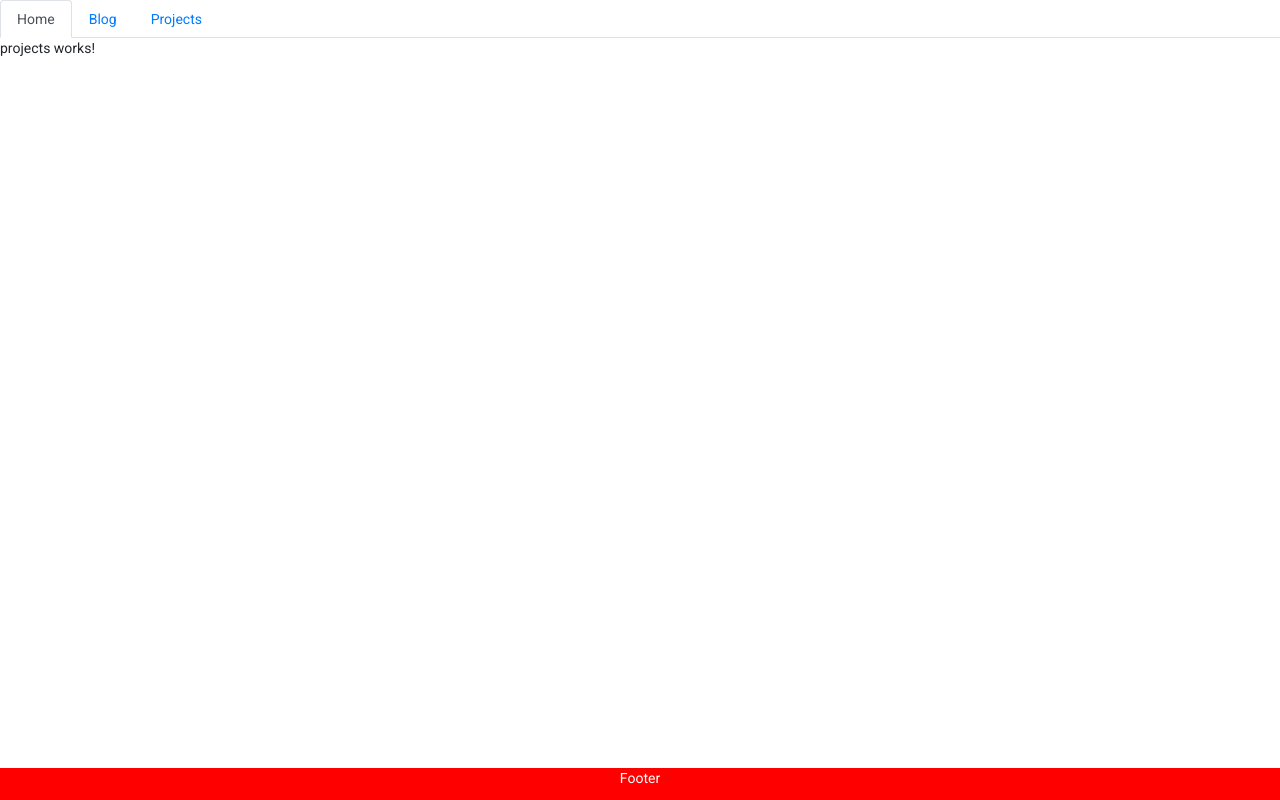
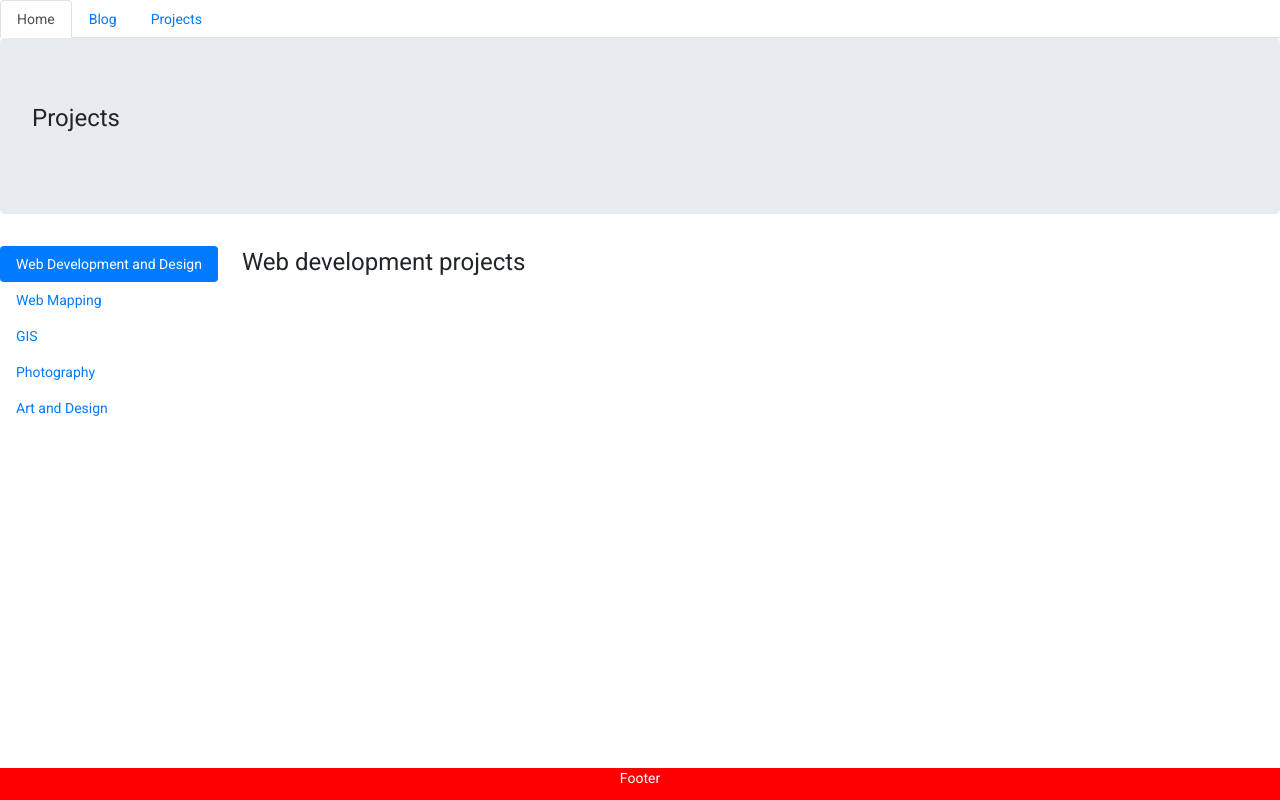
Before and after one commit to LiamOsler/angular-portfolio, an Angular app in the folder liamosler.ca/homepage/: page /projects in a window 1280 px wide. Built offline with nearby package versions, Linux system fonts and the light colour scheme.

Commit message:
Added sidebar navigation

```diff
--- a/liamosler.ca/homepage/package.json
+++ b/liamosler.ca/homepage/package.json
@@ -31,6 +31,7 @@
     "@angular-devkit/build-angular": "~12.1.1",
     "@angular/cli": "~12.1.1",
     "@angular/compiler-cli": "~12.1.1",
+    "@types/bootstrap": "^5.0.17",
     "@types/jasmine": "~3.6.0",
     "@types/node": "^12.11.1",
     "jasmine-core": "~3.7.0",
--- a/liamosler.ca/homepage/src/app/projects/projects.component.html
+++ b/liamosler.ca/homepage/src/app/projects/projects.component.html
@@ -1 +1,43 @@
-<p>projects works!</p>
+<div class="jumbotron">
+  <h1 class="display-4">Projects</h1>
+  <p class="lead">
+  </p>
+</div>
+
+
+<div class="d-flex">
+  <ul ngbNav #nav="ngbNav" class="nav-pills" orientation="vertical">
+    <li ngbNavItem="web">
+      <a ngbNavLink>Web Development and Design</a>
+      <ng-template ngbNavContent>
+        <h1>Web development projects</h1>
+      </ng-template>
+    </li>
+    <li ngbNavItem="web-map">
+      <a ngbNavLink>Web Mapping</a>
+      <ng-template ngbNavContent>
+        <h1>Web mapping projects</h1>
+      </ng-template>
+    </li>
+    <li ngbNavItem="GIS">
+      <a ngbNavLink>GIS</a>
+      <ng-template ngbNavContent>
+        <h1>Geographic Information Systems and Sciences</h1>
+      </ng-template>
+    </li>
+    <li ngbNavItem="Photography">
+      <a ngbNavLink>Photography</a>
+      <ng-template ngbNavContent>
+        <h1>Photography</h1>
+      </ng-template>
+    </li>
+    <li ngbNavItem="Art and Design">
+      <a ngbNavLink>Art and Design</a>
+      <ng-template ngbNavContent>
+        <h1>Art and Design</h1>
+      </ng-template>
+    </li>
+  </ul>
+
+  <div [ngbNavOutlet]="nav" class="ml-4"></div>
+</div>
```
Also changed, not shown: 1 other file (tests, documents, lock files or other folders).
